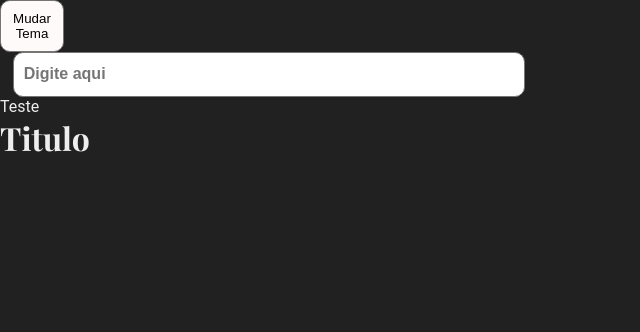
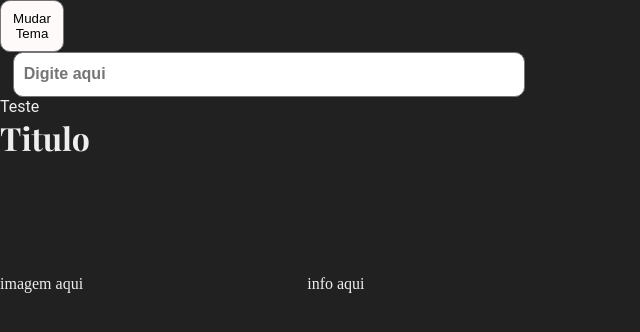
Before and after one commit to tainaleivas/CompassUol-Test, a React (Create React App) app: page / in a window 1280 px wide. Shown: the top 332 px of the page, without its empty margins (0-640 px from the left). Built offline with nearby package versions, Linux system fonts and the light colour scheme; the HTML template or start-up script is replaced by a standard one.

Commit message:
feat: add avatar profile

```diff
--- a/src/App.js
+++ b/src/App.js
@@ -6,6 +6,7 @@ import Button from "./components/Button/Button";
 import GlobalStyle from "./assets/GlobalStyle.js";
 import { darkTheme, lightTheme } from "./assets/themes.js";
 import { ThemeProvider } from "styled-components";
+import Avatar from "./components/Avatar/Avatar";
 
 const App = () => {
   const [theme, setTheme] = React.useState(darkTheme);
@@ -20,6 +21,7 @@ const App = () => {
       <Input />
       <Paragraph text="Teste" />
       <Title text="Titulo" />
+      <Avatar />
     </ThemeProvider>
   );
 };
--- /dev/null
+++ b/src/components/Avatar/Avatar.js
@@ -0,0 +1,18 @@
+import React from 'react'
+// import PropTypes from 'prop-types'
+import { Container, BoxInfo, BoxImage } from './Avatar.styled'
+
+const Avatar = () => {
+  return (
+    <Container>
+      <BoxImage >
+        imagem aqui
+      </BoxImage>
+      <BoxInfo >
+        info aqui
+      </BoxInfo>
+    </Container>
+  )
+}
+
+export default Avatar
--- /dev/null
+++ b/src/components/Avatar/Avatar.styled.js
@@ -0,0 +1,18 @@
+import styled from 'styled-components';
+
+export const Container = styled.div`
+  width: 80%;
+  height: 250px;
+  display: flex;
+  align-items: center;
+  justify-content: space-between;
+ `;
+
+export const BoxImage = styled.div`
+  width: 20%;
+`;
+
+export const BoxInfo = styled.div`
+  width: 70%;
+
+`;
```
